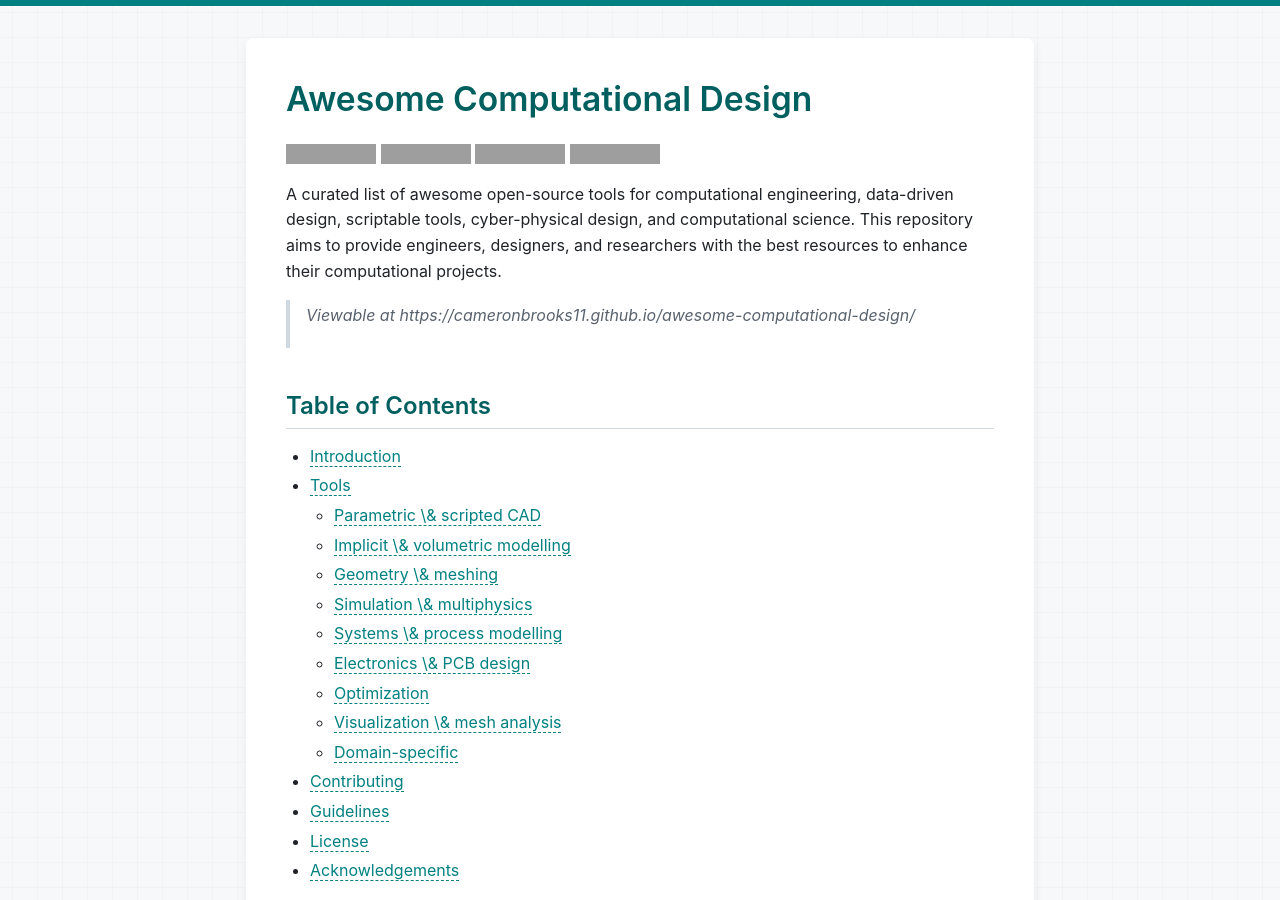
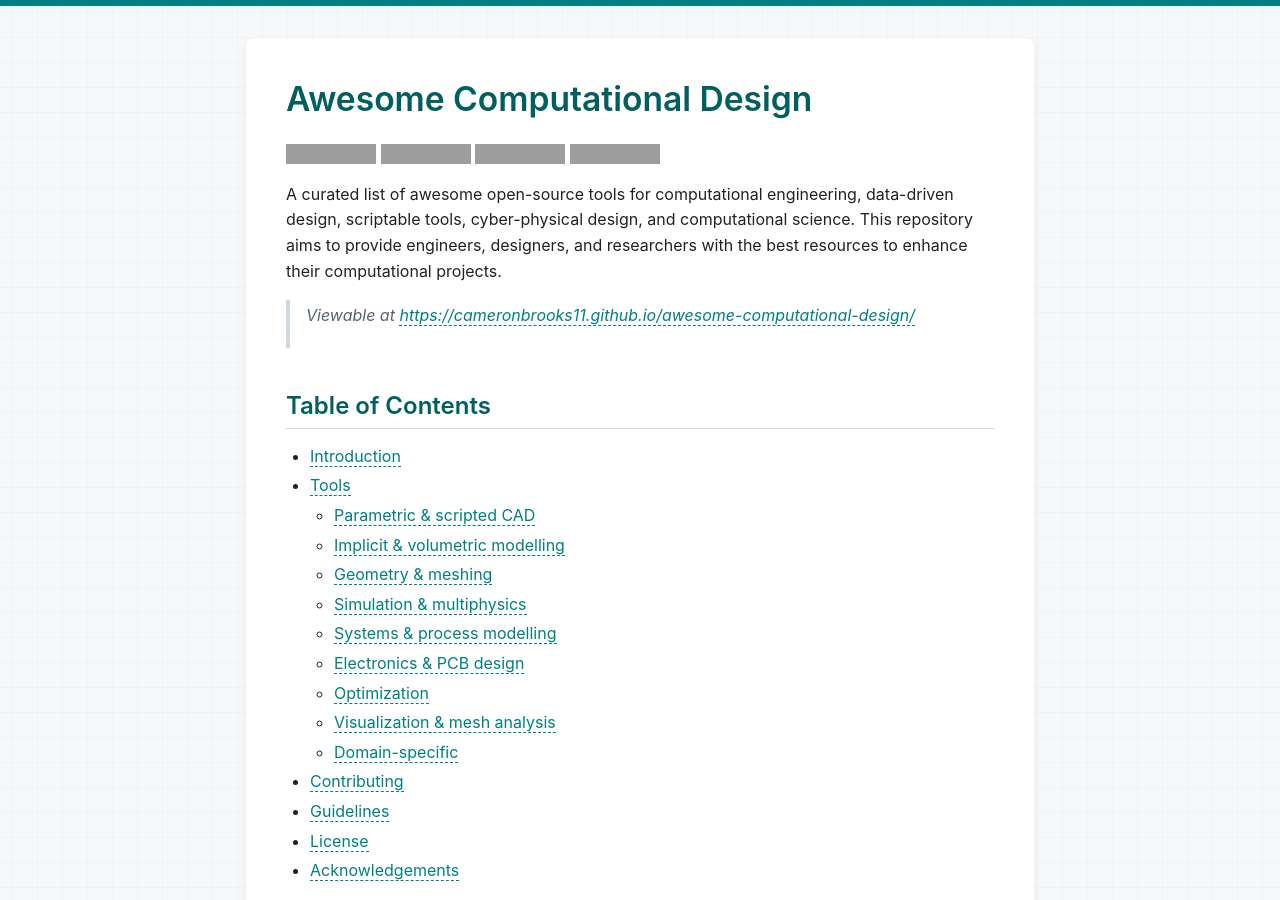
Before and after one commit to CameronBrooks11/awesome-computational-design, a Jekyll site: the page built from README.md, in a window 1280 px wide and 900 px high. Built offline with Jekyll 4.4.1, drawn with Linux system fonts in a browser that asks for light colours; our own code applies the rules of GitHub Pages for plain Markdown files; grey boxes are pictures that could not be loaded.

```diff
--- a/README.md
+++ b/README.md
@@ -7,20 +7,20 @@
 
 A curated list of awesome open-source tools for computational engineering, data-driven design, scriptable tools, cyber-physical design, and computational science. This repository aims to provide engineers, designers, and researchers with the best resources to enhance their computational projects.
 
-> _Viewable at https://cameronbrooks11.github.io/awesome-computational-design/_
+> _Viewable at <https://cameronbrooks11.github.io/awesome-computational-design/>_
 
 ## Table of Contents
 
 - [Introduction](#introduction)
 - [Tools](#tools)
-  - [Parametric \& scripted CAD](#parametric--scripted-cad)
-  - [Implicit \& volumetric modelling](#implicit--volumetric-modelling)
-  - [Geometry \& meshing](#geometry--meshing)
-  - [Simulation \& multiphysics](#simulation--multiphysics)
-  - [Systems \& process modelling](#systems--process-modelling)
-  - [Electronics \& PCB design](#electronics--pcb-design)
+  - [Parametric & scripted CAD](#parametric--scripted-cad)
+  - [Implicit & volumetric modelling](#implicit--volumetric-modelling)
+  - [Geometry & meshing](#geometry--meshing)
+  - [Simulation & multiphysics](#simulation--multiphysics)
+  - [Systems & process modelling](#systems--process-modelling)
+  - [Electronics & PCB design](#electronics--pcb-design)
   - [Optimization](#optimization)
-  - [Visualization \& mesh analysis](#visualization--mesh-analysis)
+  - [Visualization & mesh analysis](#visualization--mesh-analysis)
   - [Domain-specific](#domain-specific)
 - [Contributing](#contributing)
 - [Guidelines](#guidelines)
--- a/_config.yml
+++ b/_config.yml
@@ -14,8 +14,14 @@ defaults:
     values:
       layout: default
 
-# kramdown generates heading ids, which is what the table of contents
-# links depend on.
+# Supplying a kramdown block replaces GitHub Pages' defaults wholesale, so
+# these restate them. input: GFM is the important one — without it the stock
+# kramdown parser neither honours GitHub's backslash escapes nor autolinks
+# bare URLs, and the rendered page drifts from what github.com shows.
+# hard_wrap stays false so single newlines do not become line breaks.
 markdown: kramdown
 kramdown:
+  input: GFM
+  hard_wrap: false
+  gfm_quirks: paragraph_end
   auto_ids: true
```
